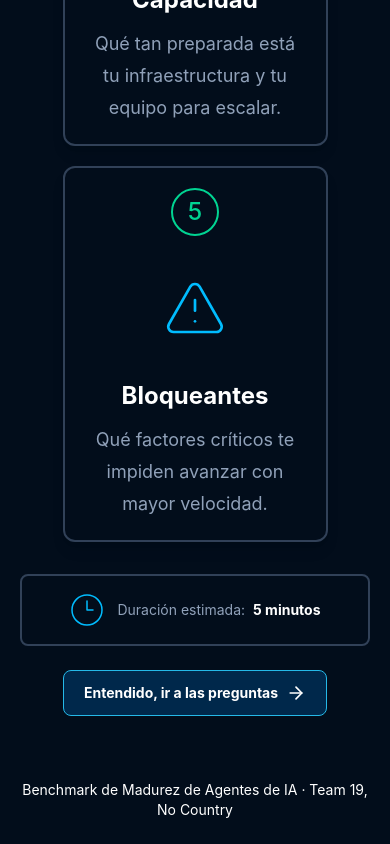
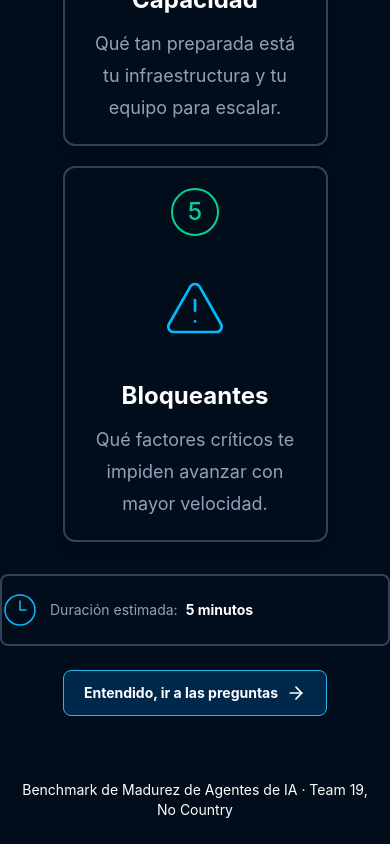
Before and after one commit to No-Country-simulation/Benchmark-de-Madurez-AI-AgentsS07-26-Team-19, a React (Vite) app in the folder frontend/benchmark-frontend/: page /methodology in a window 390 px wide. Shown: the part 1784-2628 px from the top of the page. Built offline with nearby package versions, Linux system fonts and the light colour scheme.

Commit message:
Se agrego el import de react type

```diff
--- a/frontend/benchmark-frontend/src/components/home/HeroDimensions.tsx
+++ b/frontend/benchmark-frontend/src/components/home/HeroDimensions.tsx
@@ -1,3 +1,4 @@
+import type * as React from "react";
 import { Eye, Waves, Clock3, Layers3, TriangleAlert } from "lucide-react";
 
 export function HeroDimensions() {
--- a/frontend/benchmark-frontend/src/components/methodology/MethodologyCard.tsx
+++ b/frontend/benchmark-frontend/src/components/methodology/MethodologyCard.tsx
@@ -1,3 +1,5 @@
+import type * as React from 'react'
+
 type MethodologyCardProps = {
     number: number
     title: string
--- a/frontend/benchmark-frontend/src/pages/Metodology/Methodology.tsx
+++ b/frontend/benchmark-frontend/src/pages/Metodology/Methodology.tsx
@@ -21,7 +21,7 @@ export default function Methodology() {
                     No te pediremos correos ni nombres. Tus datos están seguros.
                 </h3>
             </section>
-            <section className="flex justify-center px-5 pb-10 sm:px-8 lg:px-16">
+            <section className="flex justify-center pb-10 sm:px-8 lg:px-16">
                 <div className="w-full max-w-7xl">
                     <div className="grid grid-cols-1 justify-items-center gap-5 sm:grid-cols-2 lg:grid-cols-5 lg:justify-items-stretch lg:gap-6">
                         <MethodologyCard
@@ -80,7 +80,7 @@ export default function Methodology() {
                             }
                         />
                     </div>
-                    <div className="mx-auto mt-8 flex w-full max-w-xl items-center justify-center rounded-lg border-2 border-slate-700 px-4 py-4 sm:mt-10 sm:px-6">
+                    <div className="mx-auto mt-8 flex w-full max-w-7xl items-center rounded-lg border-2 border-slate-700 py-4 sm:mt-10 sm:px-6">
                         <Clock3
                             className="mr-3 h-9 w-9 shrink-0 text-sky-400 sm:mr-4 sm:h-12 sm:w-12"
                             strokeWidth={1.0}
```
